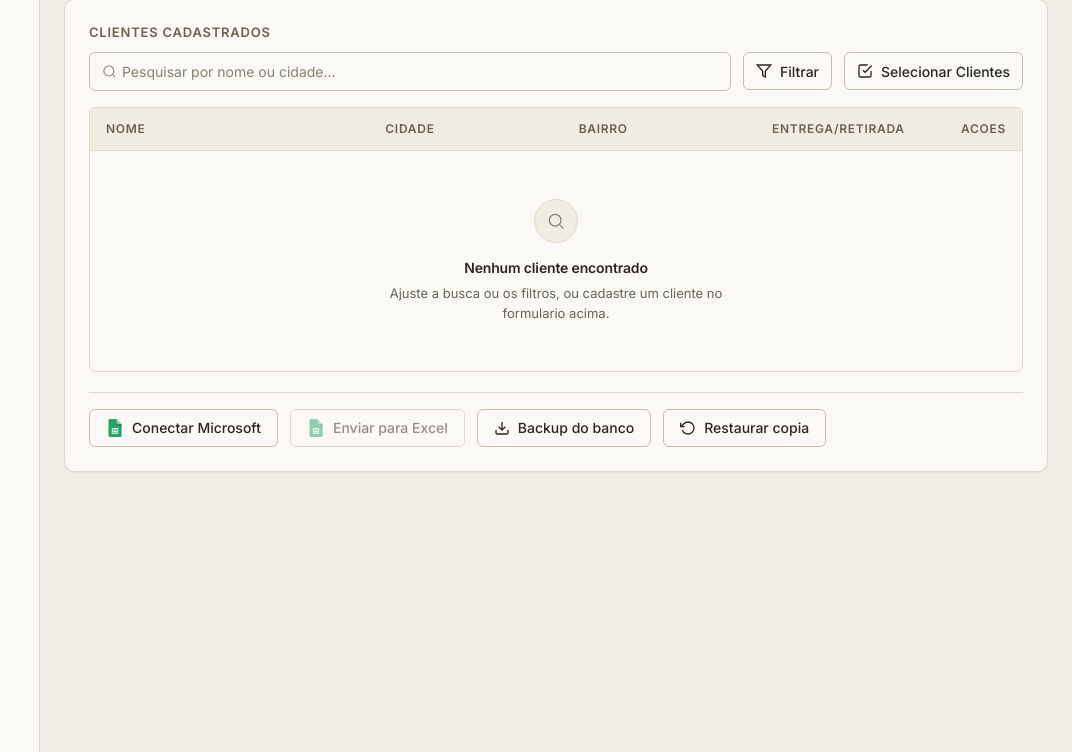
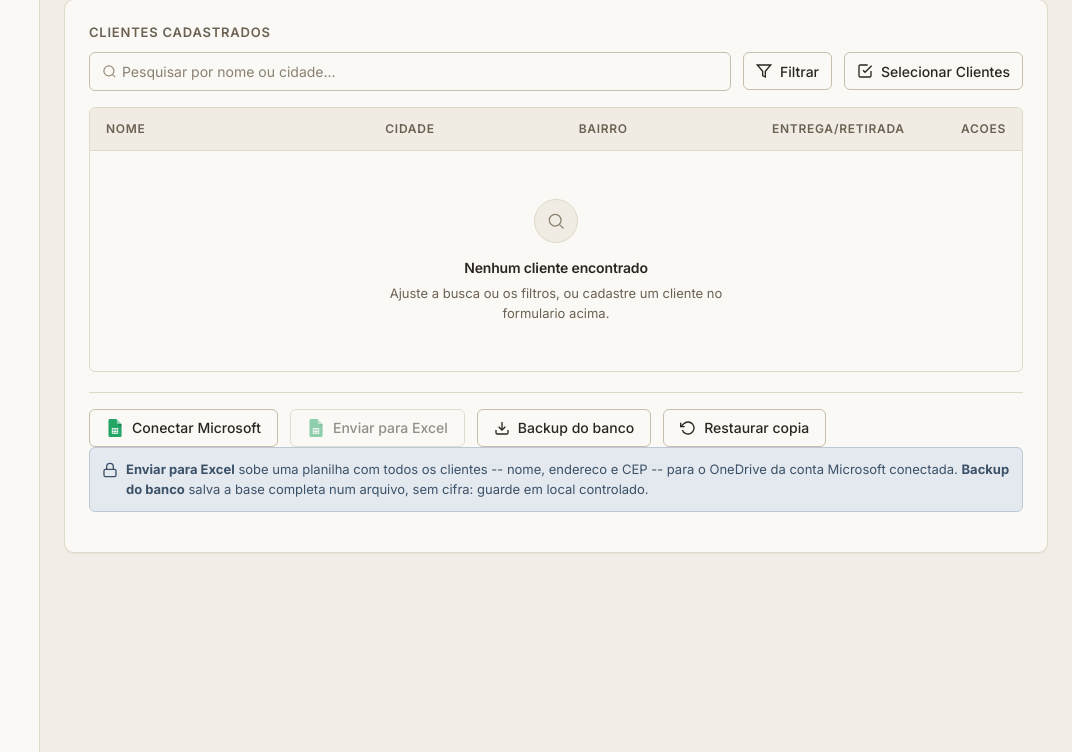
Before and after one commit to pedromatheuszz/Adri-Poltronas, a Python web app: template backend/templates/index.html in a window 1280 px wide, after a click on "Clientes". Shown: the part 638-1390 px from the top of the page, without its empty margins (208-1280 px from the left). Run offline with Jinja, Linux system fonts and the light colour scheme; the template is opened without the code that fills it, so the values that code supplies are empty.

Commit message:
feat: a interface diz o que sai da maquina
A tela do mapa avisava que consulta ViaCEP e Nominatim. Asaas e OneDrive movem
MAIS dado para fora e nao avisavam nada:

* gerar cobranca envia nome, endereco, valor e vencimento ao Asaas;
* "Enviar para Excel" sobe uma planilha com TODOS os clientes -- nome,
  endereco e CEP -- para o OneDrive da conta conectada;
* "Backup do banco" salva a base inteira num arquivo, sem cifra.

Nenhuma dessas acoes e automatica, mas a que menos leva dado era a unica que
dizia isso ao operador. Os avisos agora existem nos tres lugares, com a mesma
forma. O de conciliacao diz explicitamente que nada novo sai da maquina --
consulta de saida nao e envio, e a distincao importa para quem decide clicar.

Junto: `r"..\..\Windows"` numa lista de payloads de teste. Sem o prefixo, `\W`
e `\s` sao sequencias de escape invalidas -- o Python aceita, com
SyntaxWarning, e a suite imprimia o aviso a cada execucao.

Aninhamento do HTML conferido com o parser da biblioteca padrao: nenhuma tag
mal fechada. 568 testes verdes.

```diff
--- a/backend/templates/index.html
+++ b/backend/templates/index.html
@@ -19,8 +19,8 @@
           href="https://fonts.googleapis.com/css2?family=Inter:wght@400;500;600;700&display=swap">
 
     <!-- Ordem obrigatoria: tokens.css declara as variaveis que style.css usa. -->
-    <link rel="stylesheet" href="/css/tokens.css?v=v82">
-    <link rel="stylesheet" href="/css/style.css?v=v82">
+    <link rel="stylesheet" href="/css/tokens.css?v=v83">
+    <link rel="stylesheet" href="/css/style.css?v=v83">
     <link rel="stylesheet" href="https://unpkg.com/leaflet@1.9.4/dist/leaflet.css"
           integrity="sha384-sHL9NAb7lN7rfvG5lfHpm643Xkcjzp4jFvuavGOndn6pjVqS6ny56CAt3nsEVT4H"
           crossorigin="anonymous" referrerpolicy="no-referrer" />
@@ -617,6 +617,17 @@
                             Restaurar copia
                         </button>
                     </footer>
+
+                    <p class="aviso-dados-externos">
+                        <svg width="16" height="16" viewBox="0 0 24 24" fill="none" stroke="currentColor" stroke-width="2" aria-hidden="true"><rect x="3" y="11" width="18" height="11" rx="2"/><path d="M7 11V7a5 5 0 0 1 10 0v4"/></svg>
+                        <span>
+                            <strong>Enviar para Excel</strong> sobe uma planilha com
+                            todos os clientes -- nome, endereco e CEP -- para o OneDrive
+                            da conta Microsoft conectada.
+                            <strong>Backup do banco</strong> salva a base completa num
+                            arquivo, sem cifra: guarde em local controlado.
+                        </span>
+                    </p>
                 </section>
             </section>
 
@@ -659,6 +670,14 @@
                             Novo Recebimento
                         </button>
                     </div>
+
+                    <p class="aviso-dados-externos">
+                        <svg width="16" height="16" viewBox="0 0 24 24" fill="none" stroke="currentColor" stroke-width="2" aria-hidden="true"><rect x="3" y="11" width="18" height="11" rx="2"/><path d="M7 11V7a5 5 0 0 1 10 0v4"/></svg>
+                        Ao gerar uma cobranca Pix ou boleto, o nome e o endereco do
+                        cliente, o valor e o vencimento sao enviados ao Asaas. Conciliar
+                        apenas consulta cobrancas ja emitidas -- nenhum dado novo sai
+                        da maquina.
+                    </p>
 
                     <div class="lista-toolbar">
                         <search class="input-group search-bar">
@@ -1284,10 +1303,10 @@
     <script src="https://cdn.jsdelivr.net/npm/chart.js@4.4.0/dist/chart.umd.min.js"
             integrity="sha384-e6nUZLBkQ86NJ6TVVKAeSaK8jWa3NhkYWZFomE39AvDbQWeie9PlQqM3pmYW5d1g"
             crossorigin="anonymous" referrerpolicy="no-referrer"></script>
-    <script src="/js/offline.js?v=v82"></script>
-    <script src="/js/app.js?v=v82"></script>
+    <script src="/js/offline.js?v=v83"></script>
+    <script src="/js/app.js?v=v83"></script>
     <!-- Modulo comercial: Produtos, Pedidos e Agenda de Entregas.
          Arquivo separado porque app.js ja passa de 2.000 linhas. -->
-    <script src="/js/comercial.js?v=v82"></script>
+    <script src="/js/comercial.js?v=v83"></script>
 </body>
 </html>
--- a/frontend/css/style.css
+++ b/frontend/css/style.css
@@ -1374,6 +1374,11 @@ body.modo-selecao-ativo tbody tr:hover td { background: var(--cor-selecao); }
     border-top: 1px solid var(--cor-borda-sutil);
 }
 .lista-contagem { font-size: var(--texto-md); color: var(--cor-texto-2); }
+
+/* O aviso nasceu com uma frase so, direto no <p>. Com texto mais longo e
+   trechos em negrito, o conteudo passou a viver num <span> para o icone nao
+   ser arrastado pela quebra de linha. */
+.aviso-dados-externos > span { display: block; }
 
 /* Modal que carrega formulario: o texto volta a alinhar a esquerda, porque
    rotulo de campo centralizado nao se le. */
--- a/frontend/sw.js
+++ b/frontend/sw.js
@@ -5,7 +5,7 @@
 // IMPORTANTE: incremente CACHE_NAME sempre que o HTML, o CSS ou o JS mudarem.
 // O handler de `activate` apaga todo cache cujo nome nao esteja nesta lista, e
 // e isso que expurga a versao anterior da maquina do usuario.
-const CACHE_NAME = 'adri-poltronas-v14';
+const CACHE_NAME = 'adri-poltronas-v15';
 
 // Assets proprios: precache obrigatorio. Sao servidos pelo backend local,
 // entao addAll() so falha aqui se algo estiver de fato errado no bundle.
```
Also changed, not shown: tests/test_correcoes_auditoria.py (+4 -1 lines).
